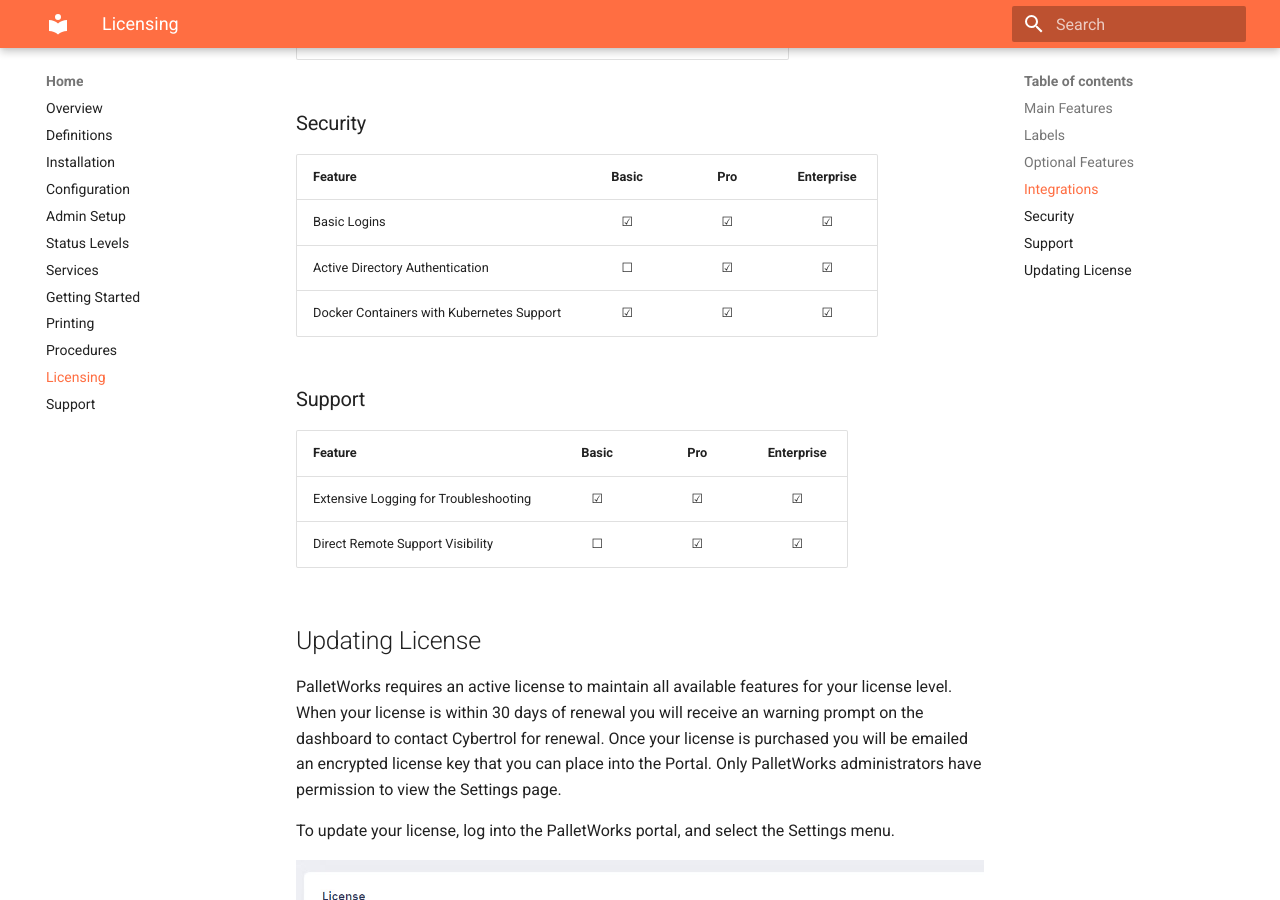
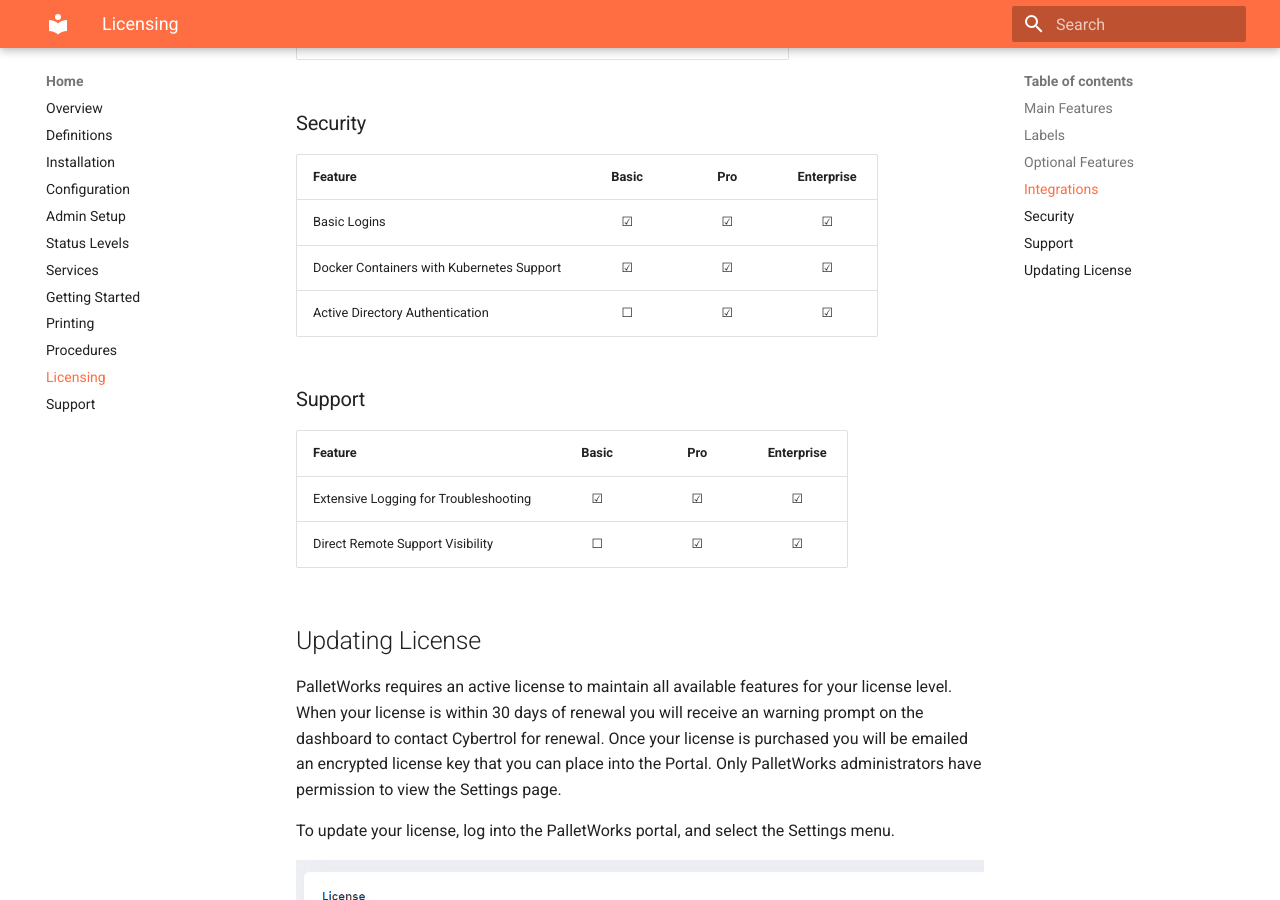
Before and after one commit to cybertrol-engineering/CE.PalletWorks.Documentation, an MkDocs documentation site: the page built from docs/licensing.md, in a window 1280 px wide and 900 px high, scrolled down 1627 px. Built offline with MkDocs 1.6.1 and Material for MkDocs 9.7.7, drawn with Linux system fonts in a browser that asks for light colours.

Commit message:
Swapped lines

```diff
--- a/docs/licensing.md
+++ b/docs/licensing.md
@@ -44,8 +44,9 @@
 | Feature | Basic | Pro | Enterprise |
 | ------------- |:-------------:|:-------------:|:-------------:|
 | Basic Logins | &#9745; | &#9745; | &#9745; |
+| Docker Containers with Kubernetes Support | &#9745; | &#9745; | &#9745; |
 | Active Directory Authentication | &#9744; | &#9745; | &#9745; |
-| Docker Containers with Kubernetes Support | &#9745; | &#9745; | &#9745; |
+
 
 ### Support
 
```
